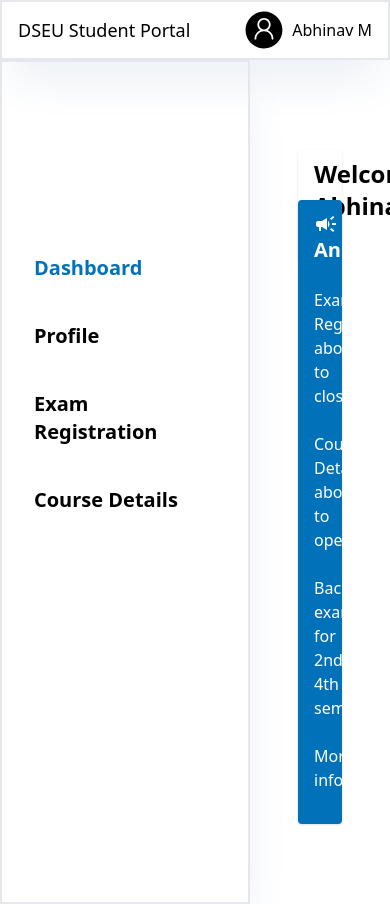
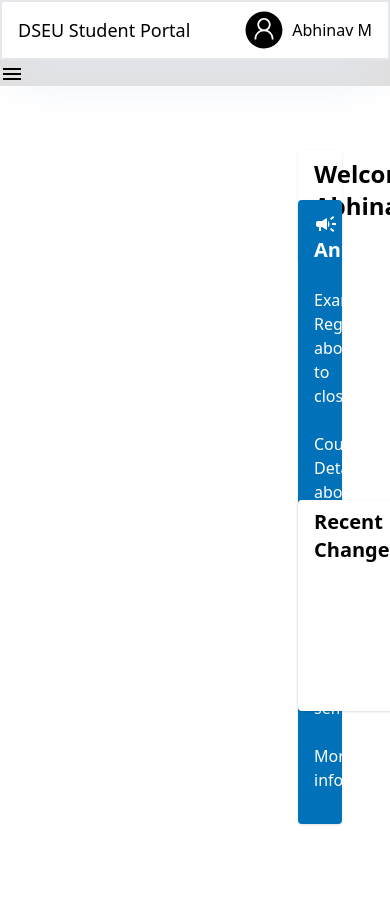
Before and after one commit to deepanshupal09/dseu_project, a Next.js app: page /dashboard in a window 390 px wide. Shown: the top 904 px of the page. After the commit the page ends 844 px from the top, so only its background shows below. Built offline with nearby package versions, Linux system fonts and the light colour scheme.

Commit message:
responsive navbar

```diff
--- /dev/null
+++ b/app/dashboard/Hamburgermenu.tsx
@@ -0,0 +1,36 @@
+import React,{useState} from "react";
+import MenuIcon from '@mui/icons-material/Menu';
+
+interface Props {
+  options: string[];
+  selected: number;
+  setSelected: (index: number) => void;
+}
+
+const HamburgerMenu: React.FC<Props> = ({ options, selected, setSelected }) => {
+  const [isOpen, setIsOpen] = useState(false);
+
+  return (
+    <nav>
+      <button onClick={() => setIsOpen(!isOpen)}>
+        <MenuIcon />
+      </button>
+
+      {isOpen && (
+        <ul className="bg-white text-black space-y-2">
+          {options.map((option, index) => (
+            <li
+              key={index}
+              className={`cursor-pointer hover:text-dseublue ${selected === index ? "text-dseublue" : ""}`}
+              onClick={() => setSelected(index)}
+            >
+              <strong>{option}</strong>
+            </li>
+          ))}
+        </ul>
+      )}
+    </nav>
+  );
+};
+
+export default HamburgerMenu;
--- a/app/dashboard/layout.tsx
+++ b/app/dashboard/layout.tsx
@@ -6,7 +6,7 @@ export default function RootLayout({
   }>) {
     return (
       <>
-        {children}
+      {children}
       </>
     );
   }
--- a/app/dashboard/page.tsx
+++ b/app/dashboard/page.tsx
@@ -2,21 +2,28 @@
 import { useState } from "react";
 import Header from "./Header";
 import Navbar from "./Navbar";
+import HamburgerMenu from "./Hamburgermenu";
 import CampaignIcon from '@mui/icons-material/Campaign';
 
 export default function Home() {
   const [selected, setSelected] = useState(0);
+  const options = ["Dashboard", "Profile", "Exam Registration", "Course Details"];
   return (
     <>
       <div className="bg-[#dfdede] ">
         <Header username={"Abhinav M"} />
-        <Navbar selected={selected} setSelected={setSelected} />
+        <div className="sm:hidden">
+          <HamburgerMenu options={options} selected={selected} setSelected={setSelected} />
+        </div>
+        <div className="hidden sm:block">
+          <Navbar selected={selected} setSelected={setSelected} />
+        </div>
       </div>
       <div className="welcome py-2 px-4 rounded shadow absolute top-[150px] left-[250px] right-0 z-10 mx-12 ">
         <h1 className="text-2xl text-white-800 font-bold ">Welcome {"Abhinav M"}</h1>
       </div>
       <div className="announcement bg-dseublue py-2 px-4 rounded shadow absolute top-[200px] left-[250px] right-0 z-10 mx-12">
-        <h1 className="text-xl text-white font-bold"><CampaignIcon className="text-3xl"/>Announcement</h1>
+        <h1 className="text-xl text-white font-bold"><CampaignIcon/>Announcement</h1>
           <ul className="text-white">
             <li  className="my-6">Examination Registerations about to close.</li>
             <li className="my-6">Course Details about to open.</li>
@@ -24,6 +31,10 @@ export default function Home() {
             <li className="my-6">More information.</li>
           </ul>
       </div>
+      <div className="announcement bg-white py-2 px-4 rounded shadow absolute top-[500px] left-[250px] right-0 z-10 mx-12 w-1/4 h-1/4">
+        <h1 className="text-xl text-black font-bold">Recent Changes</h1>
+          <p></p>
+      </div>
     </>
   );
 }
```
Also changed, not shown: app/dashboard/Navbar.tsx (indentation only).
